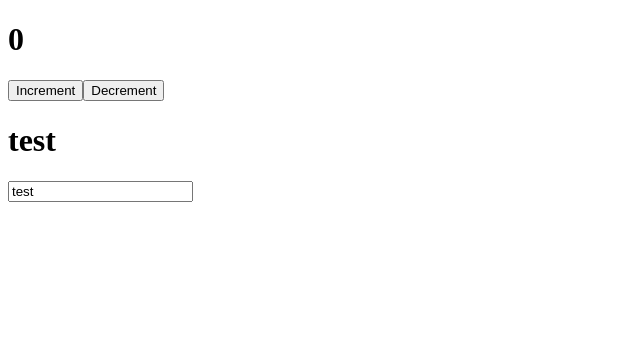
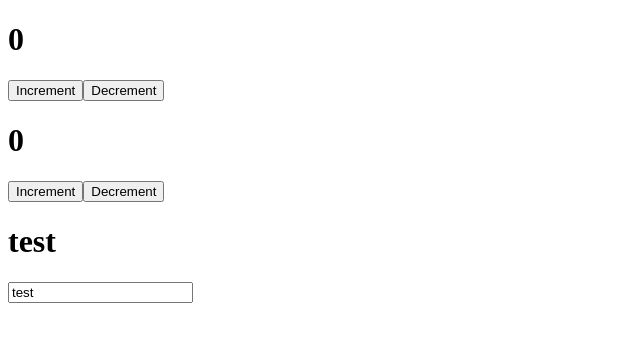
Before and after one commit to Stan61rus/test-react-app, a React (Create React App) app: page / in a window 1280 px wide. Shown: the top 342 px of the page, without its empty margins (0-640 px from the left). Built offline with nearby package versions, Linux system fonts and the light colour scheme.

Commit message:
Добавил классовый компонент

```diff
--- a/src/App.jsx
+++ b/src/App.jsx
@@ -1,5 +1,6 @@
 import React, { useState } from "react";
 import Counter from "./components/counter";
+import ClassCounter from "./components/classCounter";
 
 function App() {
   const [input, setInput] = useState("test");
@@ -7,6 +8,8 @@
   return (
     <div className="APP">
       <Counter />
+      <ClassCounter />
+
       <h1>{input}</h1>
       <input
         type="text"
--- /dev/null
+++ b/src/components/classCounter.jsx
@@ -0,0 +1,31 @@
+import React from "react";
+
+class ClassCounter extends React.Component {
+  constructor(props) {
+    super(props);
+    this.state = { count: 0 };
+    this.increment = this.increment.bind(this);
+    this.decrement = this.decrement.bind(this);
+  }
+
+  decrement() {
+    this.setState({ count: this.state.count + 1 });
+  }
+
+  increment() {
+    this.setState({ count: this.state.count - 1 });
+  }
+
+  render() {
+    return (
+      <div className="ffc">
+        <h1>{this.state.count}</h1>
+
+        <button onClick={this.increment}>Increment</button>
+        <button onClick={this.decrement}>Decrement</button>
+      </div>
+    );
+  }
+}
+
+export default ClassCounter;
--- a/src/components/counter.jsx
+++ b/src/components/counter.jsx
@@ -10,6 +10,7 @@
   function increment() {
     setCount(count + 1);
   }
+
   return (
     <div className="ffc">
       <h1>{count}</h1>
```
